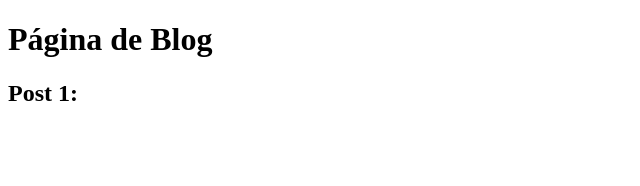
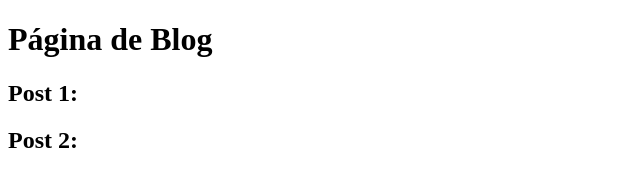
Before and after one commit to pleneo/aulagithub1, a plain HTML site: page blog.html in a window 1280 px wide. Shown: the full height of the page, 0-640 px from the left. Drawn offline with Linux system fonts and the light colour scheme.

Commit message:
Updated blog page

```diff
--- a/blog.html
+++ b/blog.html
@@ -8,5 +8,6 @@
 <body>
     <h1>Página de Blog</h1>
     <h2>Post 1: </h2>
+    <h2>Post 2: </h2>
 </body>
 </html>
```
